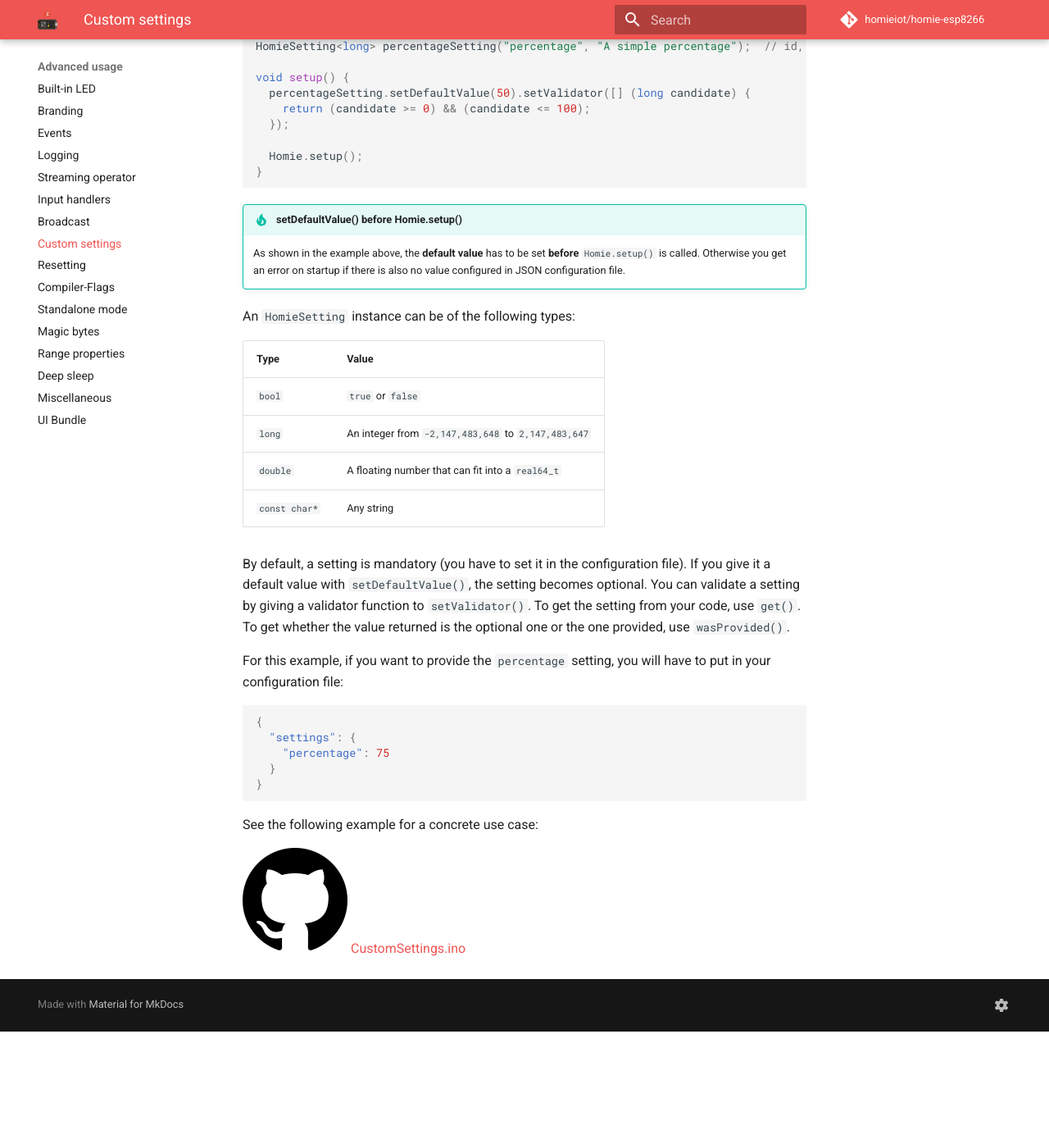
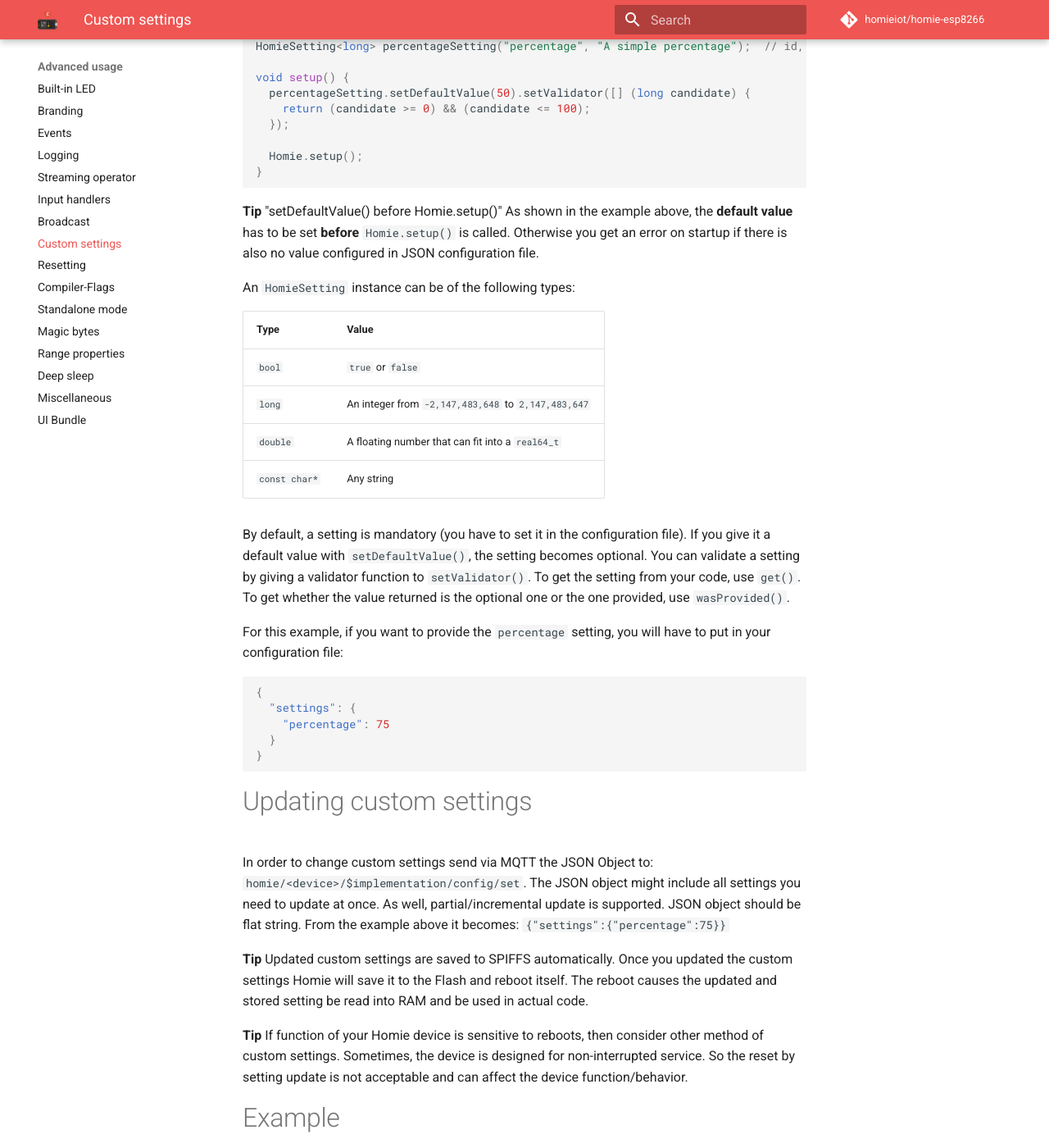
Before and after one commit to homieiot/homie-esp8266, an MkDocs documentation site: the page built from docs/advanced-usage/custom-settings.md, in a window 1280 px wide and 1400 px high, scrolled down 258 px. Shown: the whole window at 82% size. Built offline with MkDocs 1.6.1 and Material for MkDocs 9.7.7, drawn with Linux system fonts in a browser that asks for light colours; comment, search, counter and statistics services are not loaded; before the commit the page ends 1516 px from its top, so only the background shows below that; some of the changed text lies outside the part shown.

Commit message:
Updating settings tips added

````diff
--- a/docs/advanced-usage/custom-settings.md
+++ b/docs/advanced-usage/custom-settings.md
@@ -12,7 +14,7 @@ void setup() {
 }
 ```
 
-!!! tip "setDefaultValue() before Homie.setup()"
+**Tip** "setDefaultValue() before Homie.setup()"
     As shown in the example above, the **default value** has to be set **before** `Homie.setup()` is called.
     Otherwise you get an error on startup if there is also no value configured in JSON configuration file.
 
@@ -37,6 +39,20 @@ For this example, if you want to provide the `percentage` setting, you will have
 }
 ```
 
+# Updating custom settings
+
+In order to change custom settings send via MQTT the JSON Object to: `homie/<device>/$implementation/config/set`. The JSON object might include all settings you need to update at once. As well, partial/incremental update is supported.
+JSON object should be flat string. From the example above it becomes:
+`{"settings":{"percentage":75}}`
+
+**Tip** Updated custom settings are saved to SPIFFS automatically.
+Once you updated the custom settings Homie will save it to the Flash and reboot itself.
+The reboot causes the updated and stored setting be read into RAM and be used in actual code.
+
+**Tip** If function of your Homie device is sensitive to reboots, then consider other method of custom settings.
+Sometimes, the device is designed for non-interrupted service. So the reset by setting update is not acceptable and can affect the device function/behavior.
+
+# Example
 See the following example for a concrete use case:
 
 [![GitHub logo](../assets/github.png) CustomSettings.ino](https://github.com/homieiot/homie-esp8266/blob/develop/examples/CustomSettings/CustomSettings.ino)
````
Also changed, not shown: other parts of docs/advanced-usage/custom-settings.md (+2 -0 lines).
